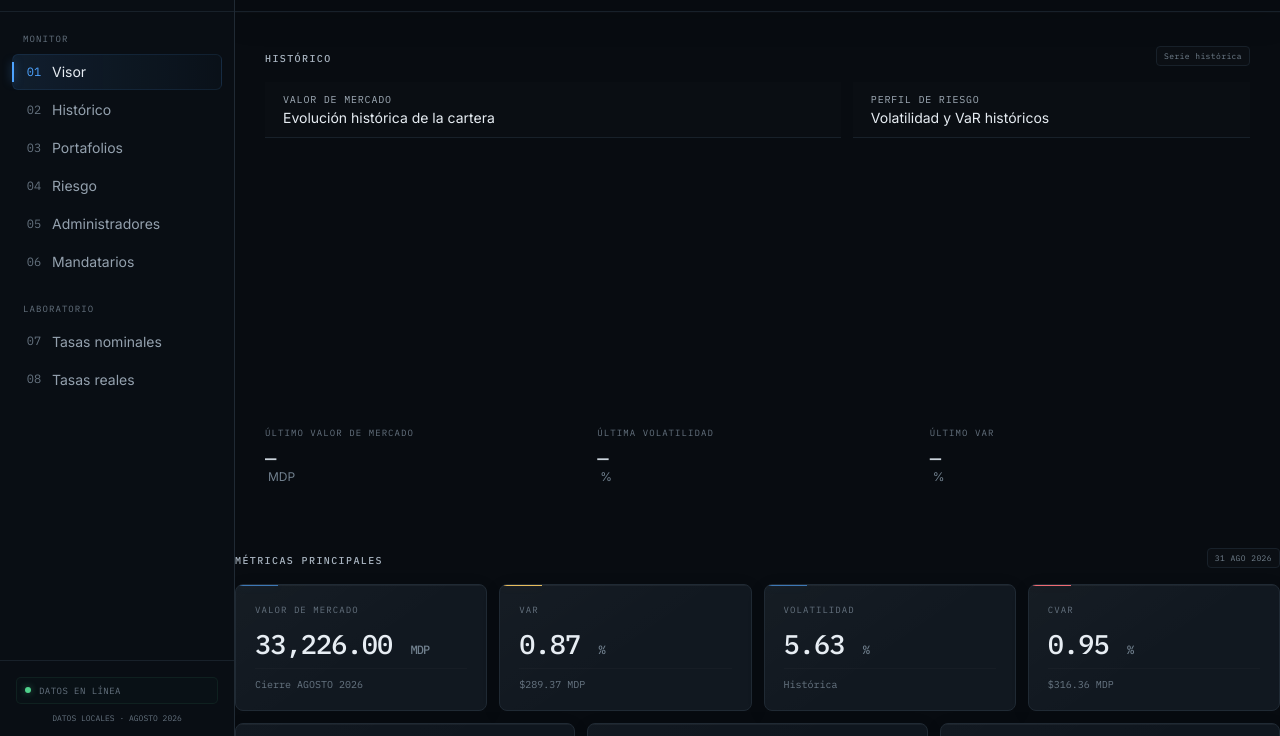
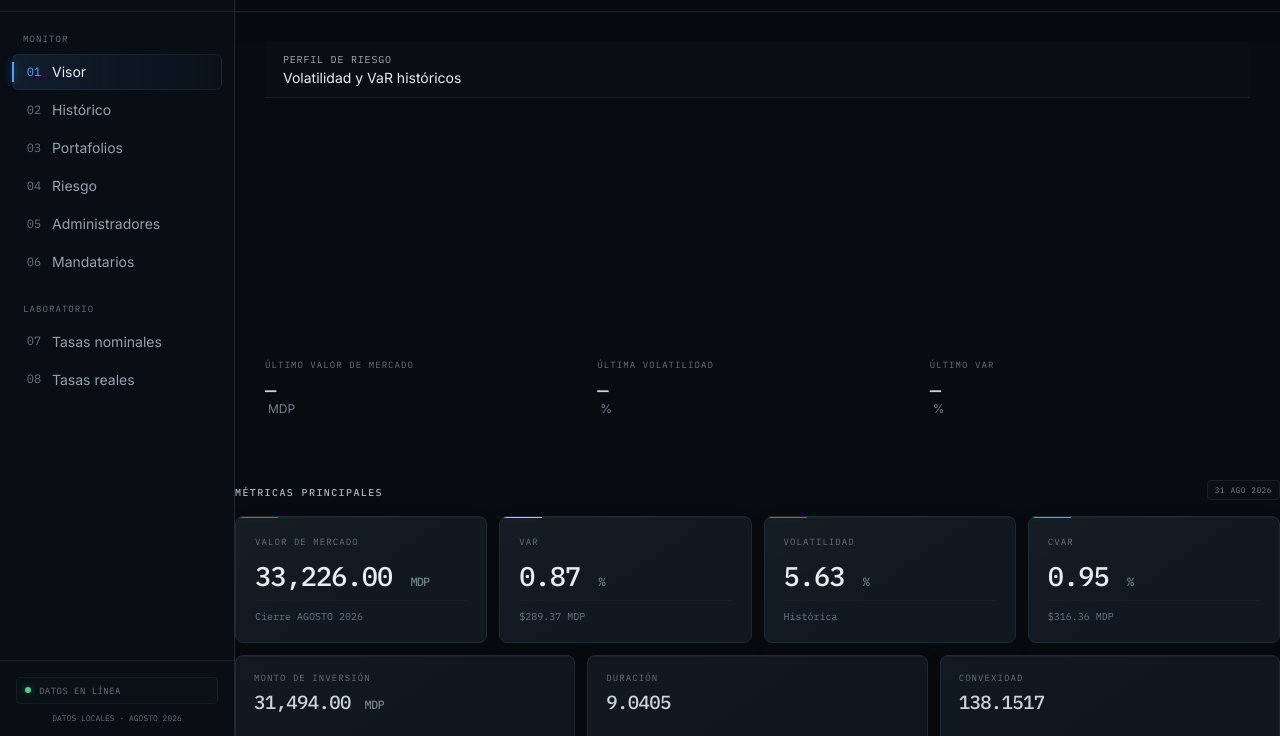
Before and after one commit to alugoga/risklab-v1, a plain HTML site: page index.html in a window 1280 px wide. Shown: the part 60-796 px from the top of the page. Drawn offline with nearby package versions, Linux system fonts and the light colour scheme.

Commit message:
Update index.html

```diff
--- a/index.html
+++ b/index.html
@@ -1644,38 +1644,6 @@
 
 </section>
 
-    <div class="section-header">
-        <div class="section-title">
-            Histórico
-        </div>
-
-        <div class="section-date">
-            Serie histórica
-        </div>
-    </div>
-
-    <section class="charts-grid">
-
-        <div class="chart-card">
-
-            <div class="chart-header">
-                <div>
-                    <div class="chart-title">
-                        Valor de mercado
-                    </div>
-
-                    <div class="chart-subtitle">
-                        Evolución histórica de la cartera
-                    </div>
-                </div>
-            </div>
-
-            <div class="chart-container">
-                <canvas id="historico-market-value-chart"></canvas>
-            </div>
-
-        </div>
-
 
         <div class="chart-card">
 
```
